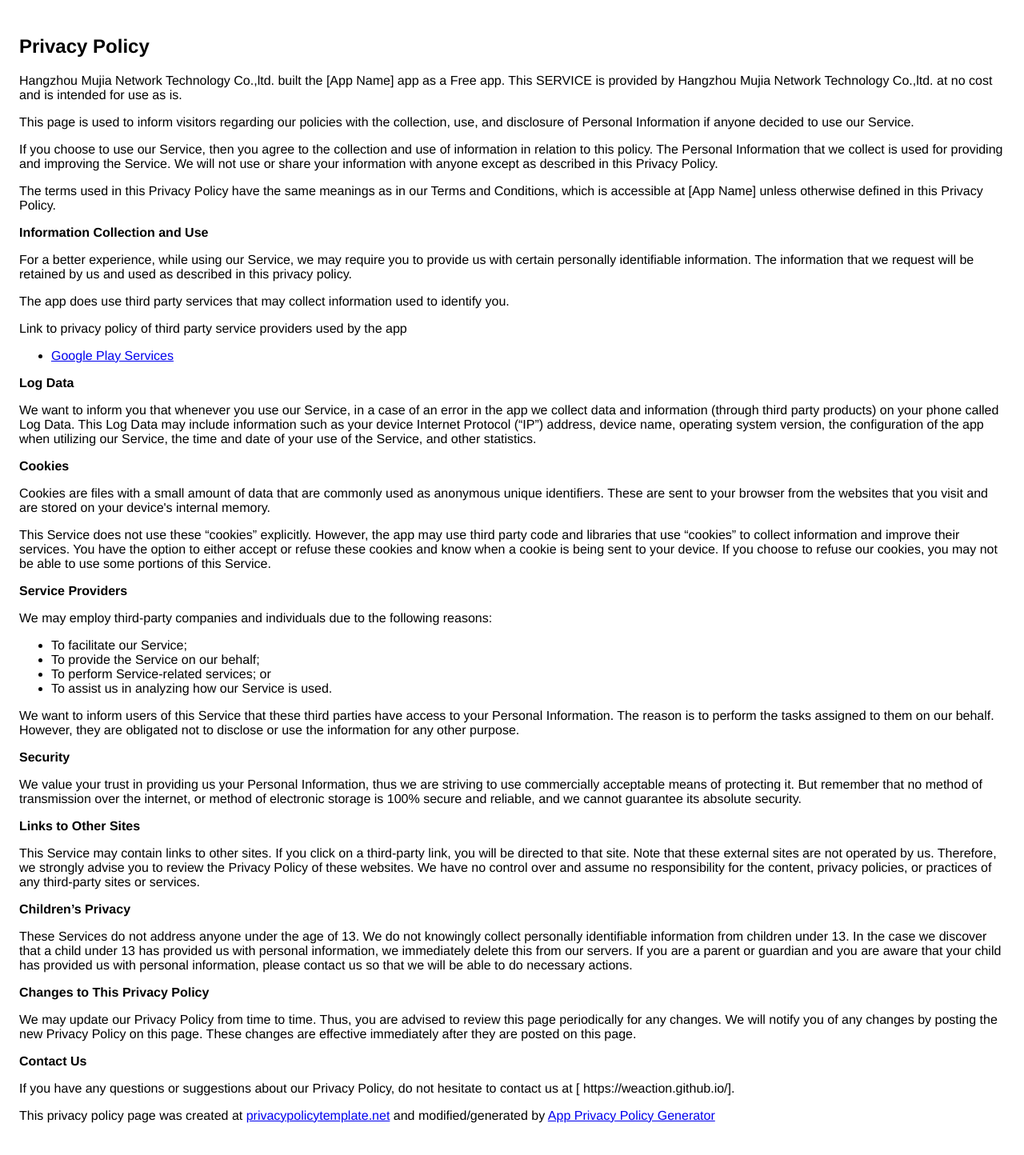
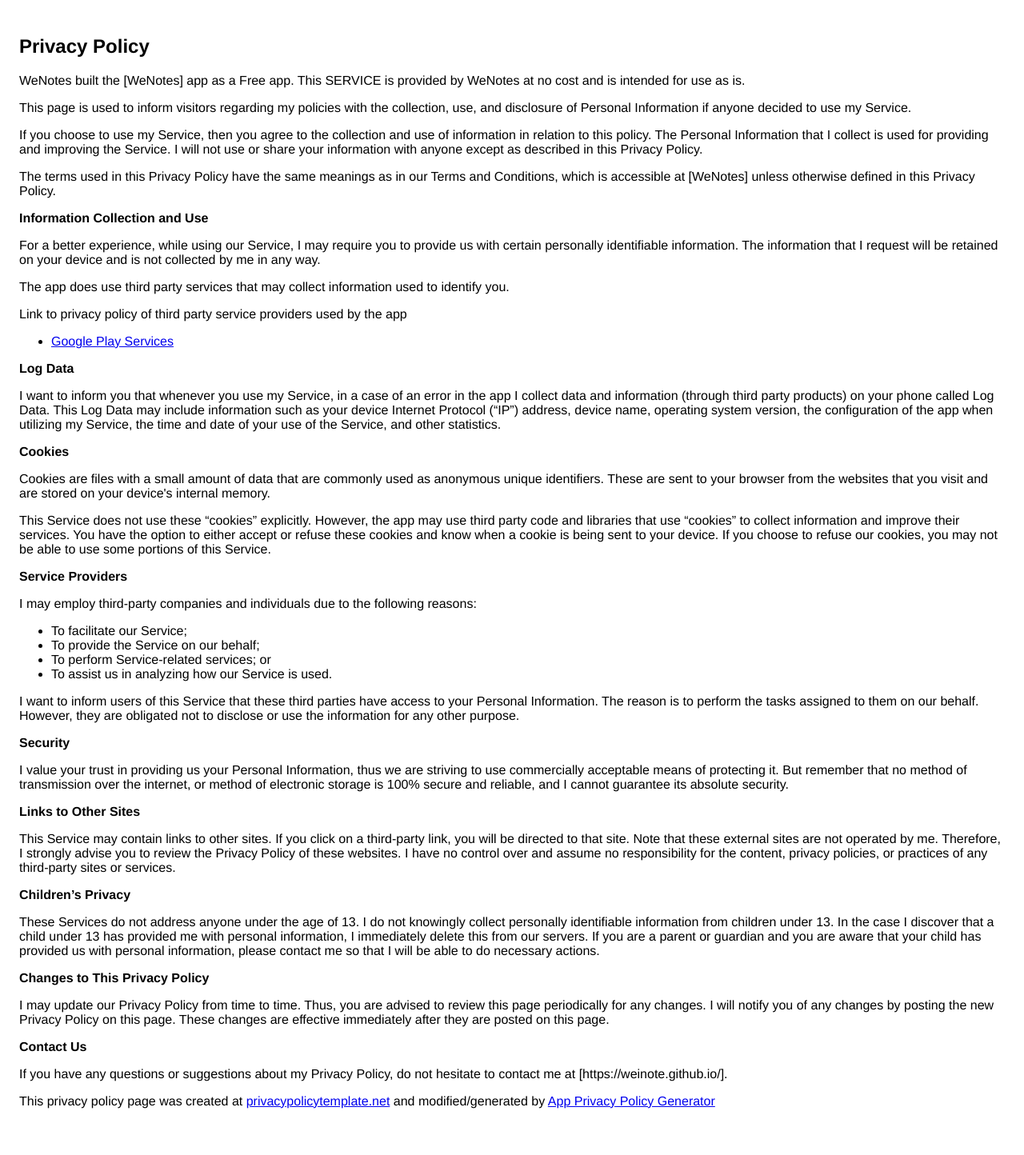
Before and after one commit to weinote/weinote.github.io, a Jekyll site: the page privacy_policy.html, which Jekyll copies as it is, in a window 1280 px wide. Shown: the whole page at 80% size. Built offline with Jekyll 4.4.1, drawn with Linux system fonts in a browser that asks for light colours.

Commit message:
privacy_policy

```diff
--- a/privacy_policy.html
+++ b/privacy_policy.html
@@ -8,34 +8,34 @@
     </head>
     <body>
     <h2>Privacy Policy</h2> <p>
-                    Hangzhou Mujia Network Technology Co.,ltd. built the [App Name] app as
+                    WeNotes built the [WeNotes] app as
                     a Free app. This SERVICE is provided by
-                    Hangzhou Mujia Network Technology Co.,ltd. at no cost and is intended for
+                    WeNotes at no cost and is intended for
                     use as is.
                   </p> <p>
                     This page is used to inform visitors regarding
-                    our policies with the collection, use, and
+                    my policies with the collection, use, and
                     disclosure of Personal Information if anyone decided to use
-                    our Service.
+                    my Service.
                   </p> <p>
-                    If you choose to use our Service, then you agree
+                    If you choose to use my Service, then you agree
                     to the collection and use of information in relation to this
-                    policy. The Personal Information that we collect is
+                    policy. The Personal Information that I collect is
                     used for providing and improving the Service.
-                    We will not use or share your
+                    I will not use or share your
                     information with anyone except as described in this Privacy
                     Policy.
                   </p> <p>
                     The terms used in this Privacy Policy have the same meanings
                     as in our Terms and Conditions, which is accessible at
-                    [App Name] unless otherwise defined in this Privacy
+                    [WeNotes] unless otherwise defined in this Privacy
                     Policy.
                   </p> <p><strong>Information Collection and Use</strong></p> <p>
                     For a better experience, while using our Service,
-                    we may require you to provide us with certain
+                    I may require you to provide us with certain
                     personally identifiable information. The
-                    information that we request will be
-                    retained by us and used as described in this privacy policy.
+                    information that I request will be
+                    retained on your device and is not collected by me in any way.
                   </p> <p>
                     The app does use third party services that may collect
                     information used to identify you.
@@ -43,14 +43,14 @@
                       Link to privacy policy of third party service providers
                       used by the app
                     </p> <ul><li><a href="https://www.google.com/policies/privacy/" target="_blank">Google Play Services</a></li><!----><!----><!----><!----><!----><!----><!----><!----><!----><!----></ul></div> <p><strong>Log Data</strong></p> <p>
-                    We want to inform you that whenever
-                    you use our Service, in a case of an error in the
-                    app we collect data and information (through third
+                    I want to inform you that whenever
+                    you use my Service, in a case of an error in the
+                    app I collect data and information (through third
                     party products) on your phone called Log Data. This Log Data
                     may include information such as your device Internet
                     Protocol (“IP”) address, device name, operating system
                     version, the configuration of the app when utilizing
-                    our Service, the time and date of your use of the
+                    my Service, the time and date of your use of the
                     Service, and other statistics.
                   </p> <p><strong>Cookies</strong></p> <p>
                     Cookies are files with a small amount of data that are
@@ -66,53 +66,53 @@
                     device. If you choose to refuse our cookies, you may not be
                     able to use some portions of this Service.
                   </p> <p><strong>Service Providers</strong></p> <p>
-                    We may employ third-party companies
+                    I may employ third-party companies
                     and individuals due to the following reasons:
                   </p> <ul><li>To facilitate our Service;</li> <li>To provide the Service on our behalf;</li> <li>To perform Service-related services; or</li> <li>To assist us in analyzing how our Service is used.</li></ul> <p>
-                    We want to inform users of this
+                    I want to inform users of this
                     Service that these third parties have access to your
                     Personal Information. The reason is to perform the tasks
                     assigned to them on our behalf. However, they are obligated
                     not to disclose or use the information for any other
                     purpose.
                   </p> <p><strong>Security</strong></p> <p>
-                    We value your trust in providing us
+                    I value your trust in providing us
                     your Personal Information, thus we are striving to use
                     commercially acceptable means of protecting it. But remember
                     that no method of transmission over the internet, or method
                     of electronic storage is 100% secure and reliable, and
-                    we cannot guarantee its absolute security.
+                    I cannot guarantee its absolute security.
                   </p> <p><strong>Links to Other Sites</strong></p> <p>
                     This Service may contain links to other sites. If you click
                     on a third-party link, you will be directed to that site.
                     Note that these external sites are not operated by
-                    us. Therefore, we strongly advise you to
+                    me. Therefore, I strongly advise you to
                     review the Privacy Policy of these websites.
-                    We have no control over and assume no
+                    I have no control over and assume no
                     responsibility for the content, privacy policies, or
                     practices of any third-party sites or services.
                   </p> <p><strong>Children’s Privacy</strong></p> <p>
                     These Services do not address anyone under the age of 13.
-                    We do not knowingly collect personally
+                    I do not knowingly collect personally
                     identifiable information from children under 13. In the case
-                    we discover that a child under 13 has provided
-                    us with personal information,
-                    we immediately delete this from our servers. If you
+                    I discover that a child under 13 has provided
+                    me with personal information,
+                    I immediately delete this from our servers. If you
                     are a parent or guardian and you are aware that your child
                     has provided us with personal information, please contact
-                    us so that we will be able to do
+                    me so that I will be able to do
                     necessary actions.
                   </p> <p><strong>Changes to This Privacy Policy</strong></p> <p>
-                    We may update our Privacy Policy from
+                    I may update our Privacy Policy from
                     time to time. Thus, you are advised to review this page
-                    periodically for any changes. We will
+                    periodically for any changes. I will
                     notify you of any changes by posting the new Privacy Policy
                     on this page. These changes are effective immediately after
                     they are posted on this page.
                   </p> <p><strong>Contact Us</strong></p> <p>
                     If you have any questions or suggestions about
-                    our Privacy Policy, do not hesitate to contact
-                    us at [ https://weaction.github.io/].
+                    my Privacy Policy, do not hesitate to contact
+                    me at [https://weinote.github.io/].
                   </p> <p>
                     This privacy policy page was created at
                     <a href="https://privacypolicytemplate.net" target="_blank">privacypolicytemplate.net</a>
```
